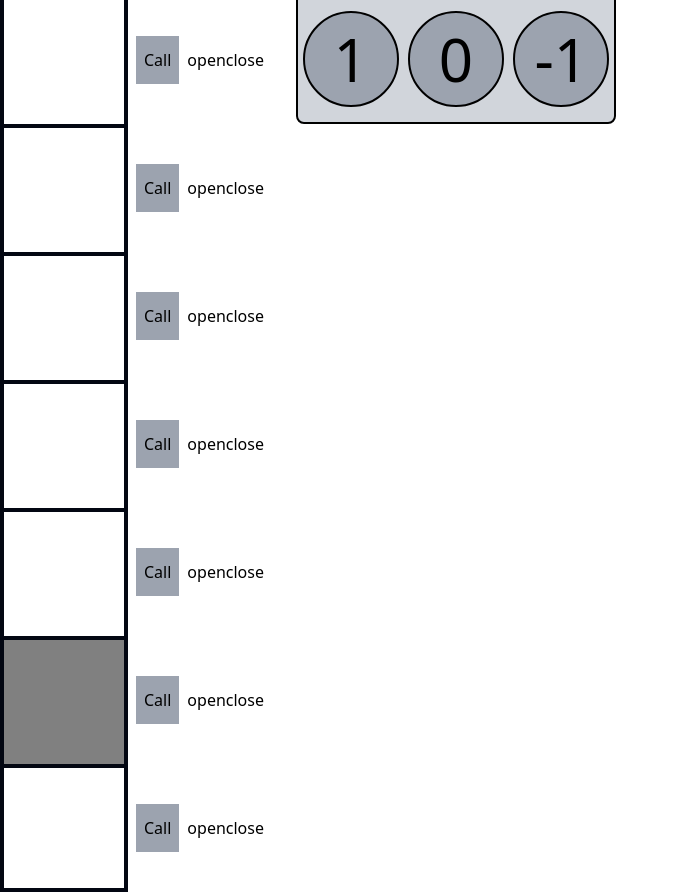
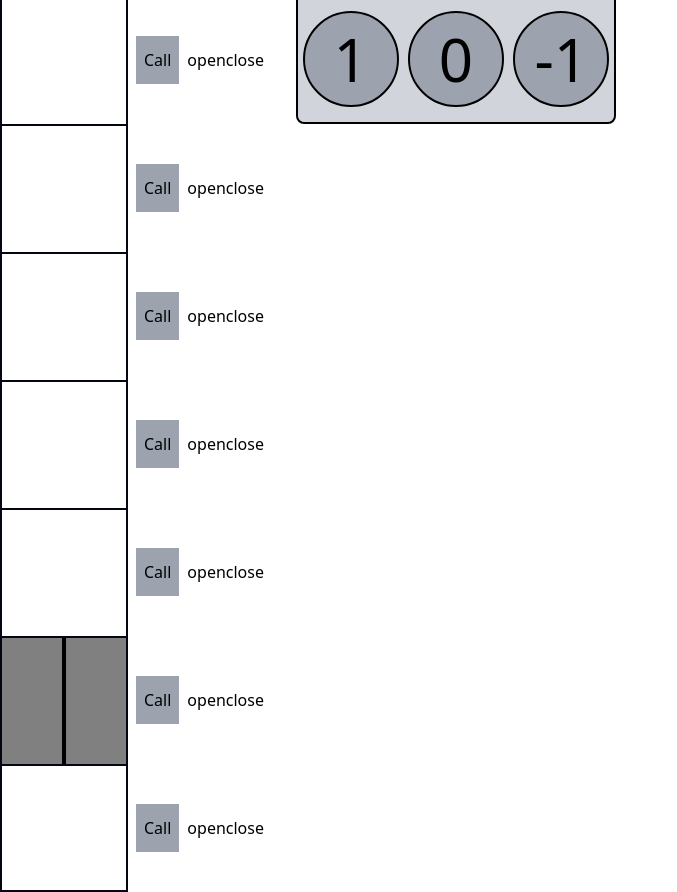
Before and after one commit to tamaszentai/elevator_simulator, a Vue app: page / in a window 1280 px wide. Shown: the part 260-1152 px from the top of the page, without its empty margins (0-677 px from the left). Built offline with nearby package versions, Linux system fonts and the light colour scheme.

Commit message:
connect elevatorButtonsInput with App.vue

```diff
--- a/src/App.vue
+++ b/src/App.vue
@@ -118,6 +118,13 @@ const executor = async (): Promise<void> => {
   }
 }
 
+const elevatorButtonsInputEmit = (value: elevatorOrder) => {
+  console.log(value)
+  elevatorOrders.value.push(value);
+  executor()
+
+}
+
 watch(
   () => status.value,
   () => {
@@ -134,7 +141,8 @@ watch(
           :currentFloor="currentFloor" :destinationFloor="destinationFloor" :elevatorOrders="elevatorOrders"
           @changeStatus="changeStatus" />
       </div>
-      <ElevatorButtons :elevatorOrders="elevatorOrders" :currentFloor="currentFloor" />
+      <ElevatorButtons :elevatorOrders="elevatorOrders" :currentFloor="currentFloor"
+        :destinationFloor="destinationFloor" @elevatorButtonsInputEmit="elevatorButtonsInputEmit" />
     </div>
   </div>
 </template>
--- a/src/components/ElevatorButtons.vue
+++ b/src/components/ElevatorButtons.vue
@@ -1,37 +1,52 @@
 <script setup lang="ts">
 import { floors } from '@/utilities/constants'
 import type { elevatorOrder } from '@/utilities/interfaces';
-import { computed, ref } from 'vue';
+import { computed, ref, watch } from 'vue';
 
 const props = defineProps({
   floors: Array,
-  currentFloor: Number
+  currentFloor: Number,
+  destinationFloor: Number
 })
 
-const buttonPushed = ref<elevatorOrder[]>([])
+const emits = defineEmits(['elevatorButtonsInputEmit']);
+
+const elevatorButtonsInput = ref<elevatorOrder[]>([])
+
+const elevatorButtonsInputEmit = (value: elevatorOrder) => {
+  emits('elevatorButtonsInputEmit', value)
+}
 
 const isButtonPushed = computed(() => {
   return (floor: number) => {
-    return buttonPushed.value.some(
-      (order: elevatorOrder) => order.destinationFloor === floor
+    return elevatorButtonsInput.value.some(
+      (order: elevatorOrder) => (order.destinationFloor === floor && props.currentFloor !== props.destinationFloor)
     ) ? 'border-green-500' : ''
   }
 })
 
 const pushButton = (floor: number) => {
-  const exists = buttonPushed.value.some(
+  const exists = elevatorButtonsInput.value.some(
     (order: elevatorOrder) => order.destinationFloor === floor
   )
 
-  if (!exists) {
+  if (!exists && props.currentFloor !== floor) {
     const elevatorOrder: elevatorOrder = {
       id: Date.now().toString(),
       direction: props.currentFloor !== undefined && props.currentFloor < floor ? 'up' : 'down',
       destinationFloor: floor
     }
-    buttonPushed.value.push(elevatorOrder)
+    elevatorButtonsInput.value.push(elevatorOrder)
+    elevatorButtonsInputEmit(elevatorOrder);
   }
 }
+
+watch(() => props.currentFloor, () => {
+  elevatorButtonsInput.value = elevatorButtonsInput.value.filter(
+    (order: elevatorOrder) => order.destinationFloor !== props.currentFloor
+  )
+})
+
 
 </script>
 
--- a/src/components/Floor.vue
+++ b/src/components/Floor.vue
@@ -56,7 +56,7 @@ const closeDoor = () => {
                 changeStatusEmit(Status.CLOSED)
                 setTimeout(() => {
                     changeStatusEmit(Status.IDLE)
-                }, 1000)
+                }, 500)
             }
         }, 25)
     }
@@ -90,10 +90,12 @@ watch(
 
 <template>
     <div class="flex">
-        <div class="relative z-100 flex flex-space-between border-4 border-gray-950 border-b-0 w-32 h-32 text-6xl"
-            :class="`${floor?.value === -1 ? 'border-b-4' : ''}`">
-            <div class="left" :class="`${floor?.name} ${isHiddenClass}`" :style="{ width: width + '%' }"></div>
-            <div class="right" :class="`${floor?.name} ${isHiddenClass}`" :style="{ width: width + '%' }"></div>
+        <div class="relative z-100 flex flex-space-between border-2 border-gray-950 border-b-0 w-32 h-32 text-6xl"
+            :class="`${floor?.value === -1 ? 'border-b-2' : ''}`">
+            <div class="left border-r-2 border-black" :class="`${floor?.name} ${isHiddenClass}`"
+                :style="{ width: width + '%' }"></div>
+            <div class="right border-black border-l-2" :class="`${floor?.name} ${isHiddenClass}`"
+                :style="{ width: width + '%' }"></div>
         </div>
         <button class="bg-gray-400 m-2 my-auto p-2 h-12" @click="callHandlerEmit" :class="isCallButtonGreen"
             :disabled="isDisabled">
```
